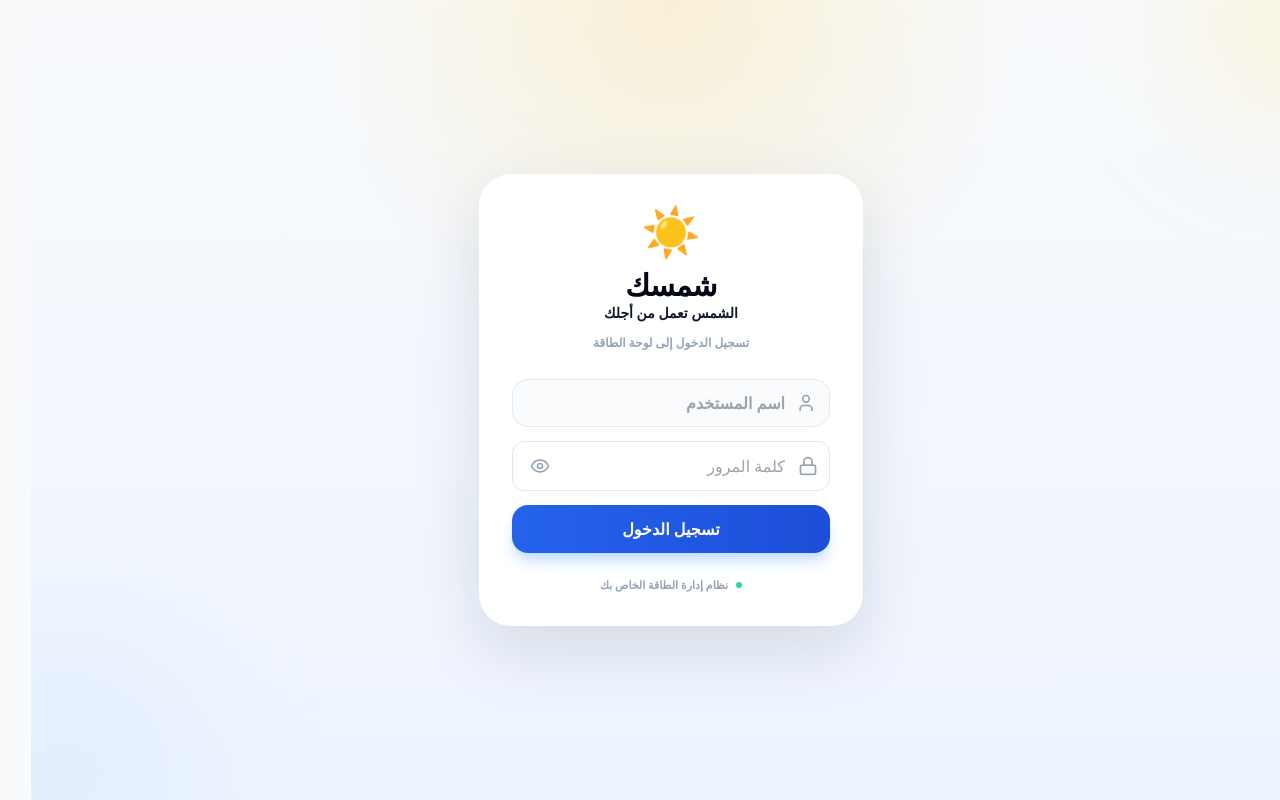
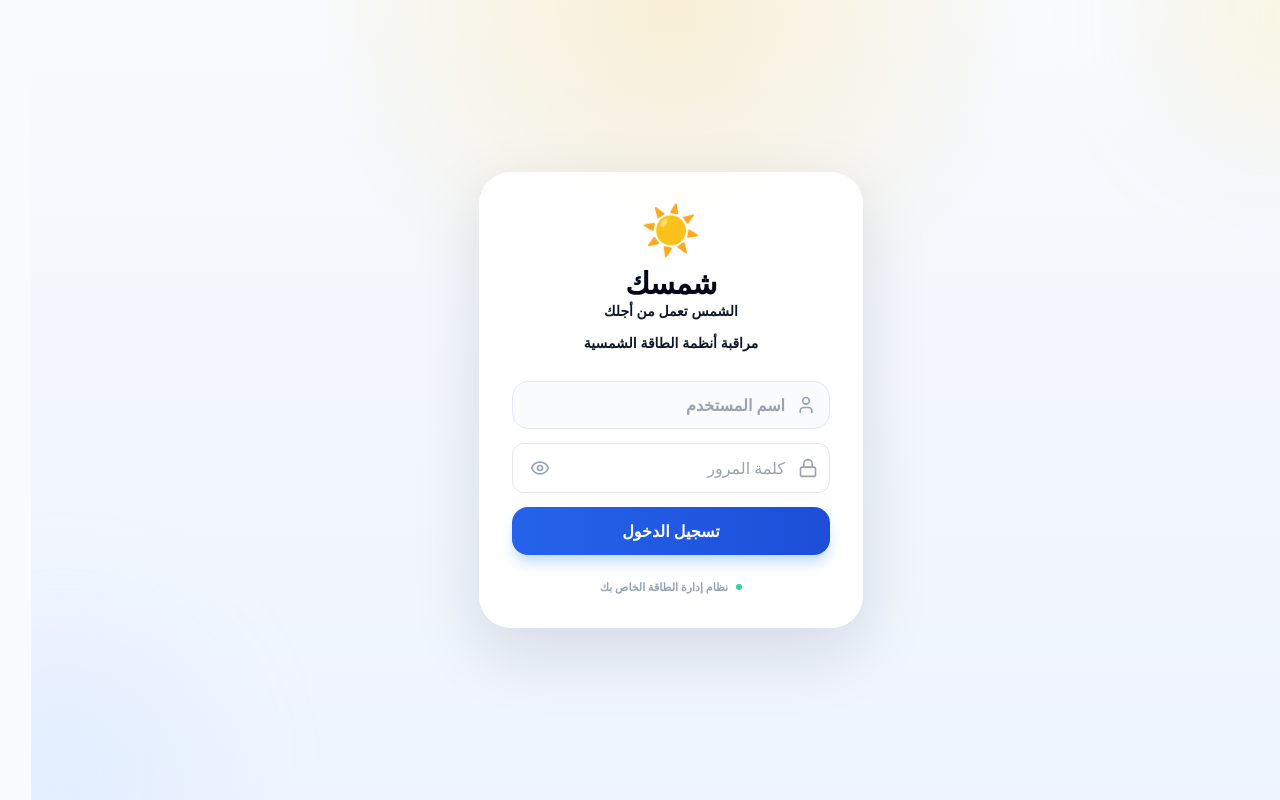
Before and after one commit to mahmoudbir-glitch/Shamsak, a Next.js app: page /login in a window 1280 px wide. Built offline with nearby package versions, Linux system fonts and the light colour scheme.

Commit message:
style: login subtitle reads 'مراقبة أنظمة الطاقة الشمسية' in the tagline colour
Co-Authored-By: Claude Sonnet 5.5 <noreply@anthropic.com>
Claude-Session: https://claude.ai/code/session_015nkxiGLbYBF2T5TkLQ9xqN

```diff
--- a/src/app/login/page.tsx
+++ b/src/app/login/page.tsx
@@ -29,7 +29,7 @@ export default function LoginPage() {
           <div className="text-5xl leading-none" aria-hidden="true">☀️</div>
           <h1 className="mt-3 text-3xl font-black tracking-tight text-slate-950">شمسك</h1>
           <p className="mt-0 text-sm font-extrabold text-slate-900">الشمس تعمل من أجلك</p>
-          <p className="mt-3 text-xs font-semibold text-slate-400">تسجيل الدخول إلى لوحة الطاقة</p>
+          <p className="mt-3 text-sm font-extrabold text-slate-900">مراقبة أنظمة الطاقة الشمسية</p>
         </div>
         <Suspense fallback={<LoginFormFallback />}><LoginForm /></Suspense>
         <div className="mt-6 flex items-center justify-center gap-2 text-[11px] font-semibold text-slate-400">
```
